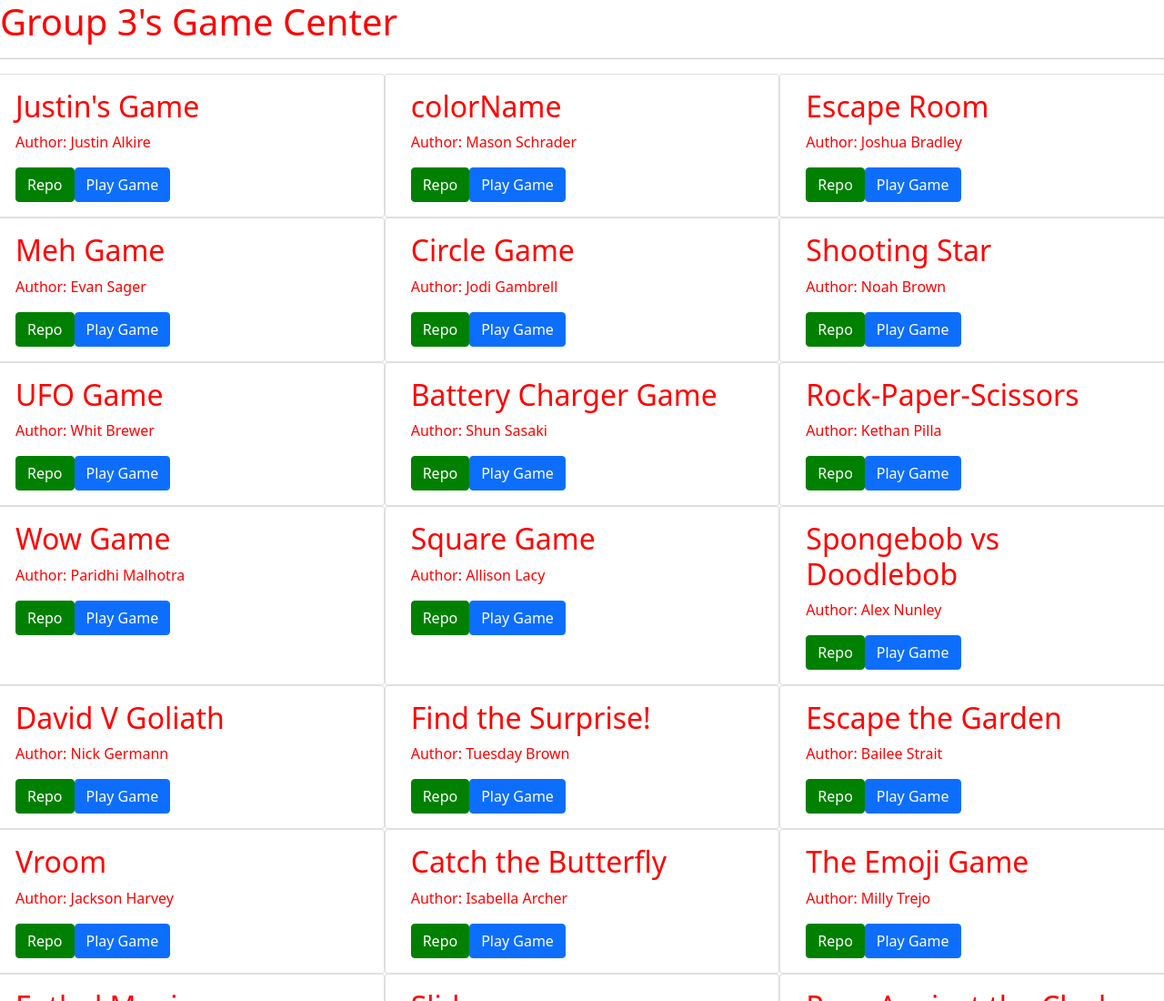
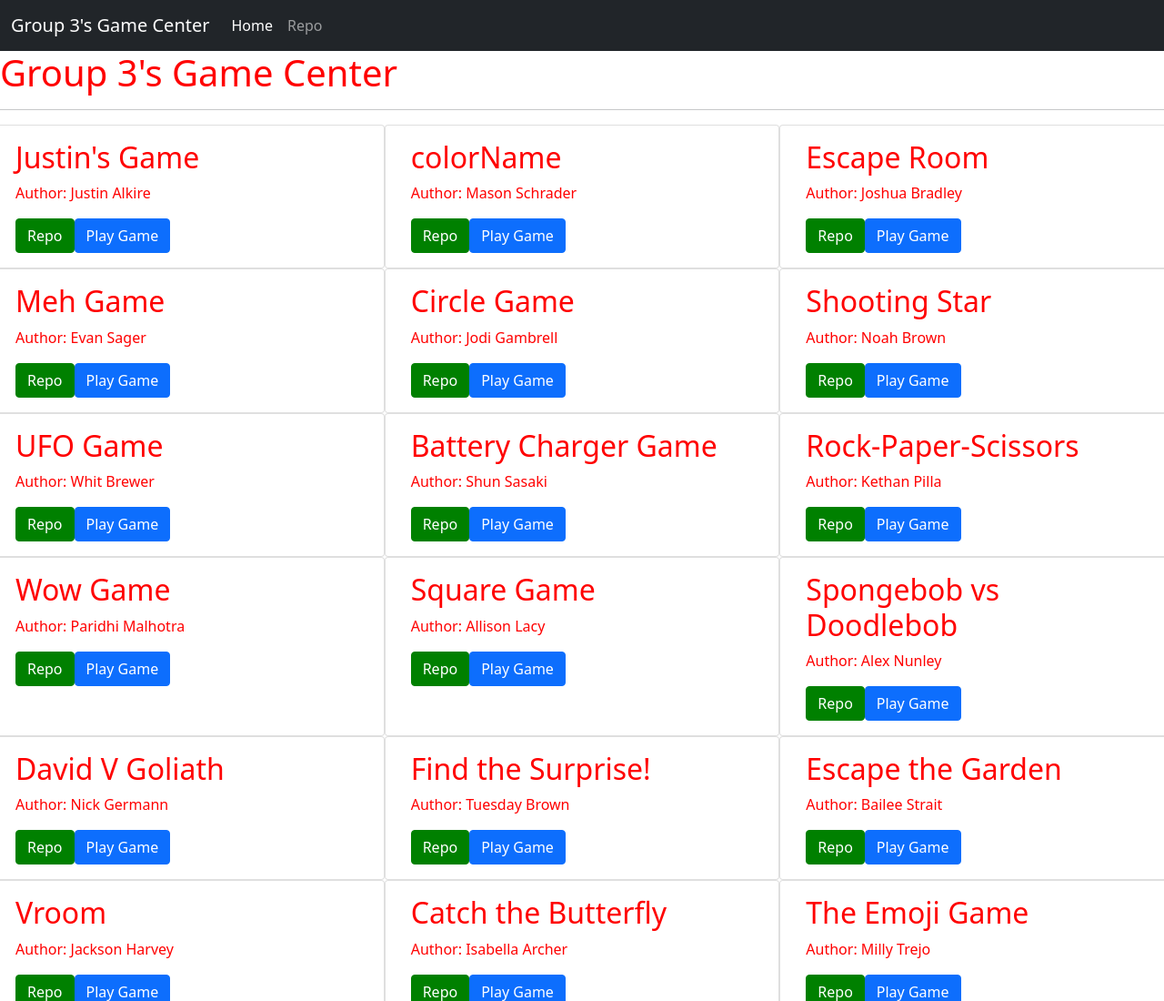
Before and after one commit to MLSMason6/gcenter-freddie, a plain HTML site: page index.html in a window 1280 px wide. Shown: the top 1100 px of the page at 91% size. Drawn offline with nearby package versions, Linux system fonts and the light colour scheme.

Commit message:
Update index.html, added navbar

```diff
--- a/index.html
+++ b/index.html
@@ -2,12 +2,34 @@
 <html lang="en" >
 <head>
   <meta charset="UTF-8">
-  <title>CodePen - Game Center</title>
+  <title>Group 3's Game Center</title>
   <meta name="viewport" content="width=device-width, initial-scale=1"><link rel="stylesheet" href="https://cdnjs.cloudflare.com/ajax/libs/normalize/5.0.0/normalize.min.css">
-<link rel='stylesheet' href='https://cdnjs.cloudflare.com/ajax/libs/bootstrap/5.0.2/css/bootstrap.min.css'><link rel="stylesheet" href="styles/style.css">
+<link rel='stylesheet' href='https://cdnjs.cloudflare.com/ajax/libs/bootstrap/5.0.2/css/bootstrap.min.css'>
+<link rel="stylesheet" href="styles/style.css">
 
 </head>
 <body>
+
+<nav class="navbar navbar-expand-lg navbar-dark bg-dark">
+  <div class="container-fluid">
+    <a class="navbar-brand" href="#">
+      <i class="bi bi-cassette"></i>
+      Group 3's Game Center</a>
+    <button class="navbar-toggler" type="button" data-bs-toggle="collapse" data-bs-target="#navbarNav" aria-controls="navbarNav" aria-expanded="false" aria-label="Toggle navigation">
+      <span class="navbar-toggler-icon"></span>
+    </button>
+    <div class="collapse navbar-collapse" id="navbarNav">
+      <ul class="navbar-nav">
+        <li class="nav-item">
+          <a class="nav-link active" aria-current="page" href="#">Home</a>
+        </li>
+        <li class="nav-item">
+          <a class="nav-link" href="https://github.com/MLSMason6/gcenter-freddie" target="_blank">Repo</a>
+        </li>
+      </ul>
+    </div>
+  </div>
+</nav>
 <!-- partial:index.partial.html -->
 <!-- create the div /container for the js -->
 <title> Game Center </title>
@@ -19,8 +41,9 @@
 
 </div>
 <!-- partial -->
-  <script src='https://cdnjs.cloudflare.com/ajax/libs/jquery/3.7.1/jquery.min.js'></script>
-<script src='https://cdnjs.cloudflare.com/ajax/libs/jqueryui/1.14.0/jquery-ui.min.js'></script><script  src="scripts\script.js"></script>
+<script src='https://cdnjs.cloudflare.com/ajax/libs/jquery/3.7.1/jquery.min.js'></script>
+<script src='https://cdnjs.cloudflare.com/ajax/libs/jqueryui/1.14.0/jquery-ui.min.js'></script>
+<script  src="scripts\script.js"></script>
 
 </body>
 </html>
```
